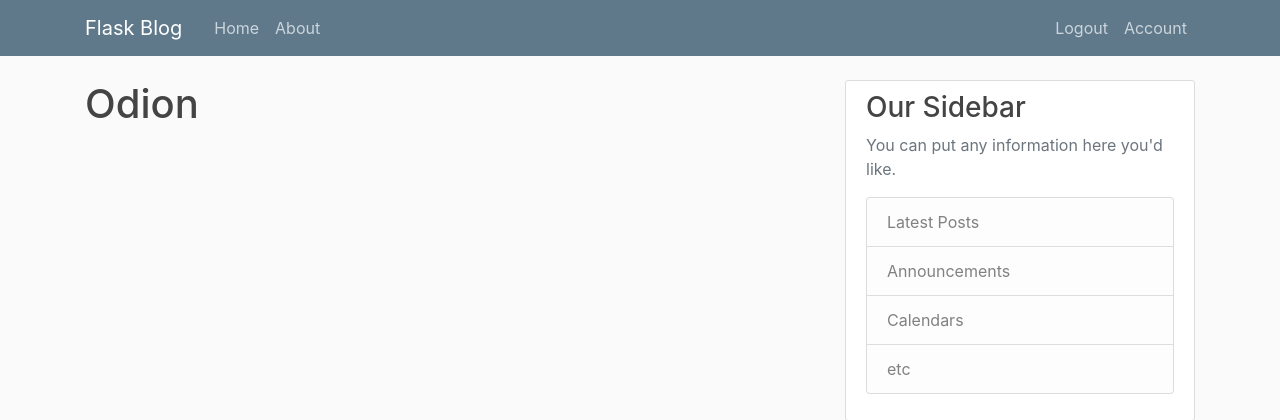
After one commit to Maxondria/flask-blog, a Flask app: page /account in a window 1280 px wide. The commit adds this page. Shown: the top 420 px of the page. Run offline with Flask 2, Linux system fonts and the light colour scheme; a user stored in the database is signed in; some libraries are stand-ins or nearby versions.

Commit message:
+feat(): implement user login using flask_login package, user logout, protected pages (account.html)

```diff
--- a/flaskblog/__init__.py
+++ b/flaskblog/__init__.py
@@ -1,5 +1,6 @@
 from flask import Flask
 from flask_bcrypt import Bcrypt
+from flask_login import LoginManager
 from flask_sqlalchemy import SQLAlchemy
 
 
@@ -10,6 +11,10 @@ app.config['SQLALCHEMY_DATABASE_URI'] = 'sqlite:///site.db'
 
 db = SQLAlchemy(app)
 bcrypt = Bcrypt(app)
+login_manager = LoginManager(app)
+login_manager.login_view = 'login' # Function name of a route
+login_manager.login_message = 'Please login first!'
+login_manager.login_message_category = 'info'
 
 
 @app.before_first_request
--- a/flaskblog/routes.py
+++ b/flaskblog/routes.py
@@ -1,4 +1,5 @@
-from flask import flash, redirect, render_template, url_for
+from flask import flash, redirect, render_template, request, url_for
+from flask_login import current_user, login_required, login_user, logout_user
 
 from flaskblog import app, bcrypt
 from flaskblog.forms import LoginForm, RegistrationForm
@@ -33,6 +34,9 @@ def about():
 
 @app.route('/register', methods=['GET', 'POST'])
 def register():
+    if current_user.is_authenticated:
+        return redirect(url_for('home'))
+
     form = RegistrationForm()
     if form.validate_on_submit():
         hashed_password = bcrypt.generate_password_hash(
@@ -50,11 +54,30 @@ def register():
 
 @app.route('/login', methods=['GET', 'POST'])
 def login():
+    if current_user.is_authenticated:
+        return redirect(url_for('home'))
+
     form = LoginForm()
     if form.validate_on_submit():
-        if form.email.data == 'admin@blog.com' and form.password.data == 'pass':
-            flash('You have been logged in!', 'success')
-            return redirect(url_for('home'))
+        user = User.query.filter_by(email=form.email.data).first()
+        if user and bcrypt.check_password_hash(user.password, form.password.data):
+            login_user(user, remember=form.remember.data)
+
+            # Redirect user to the login_required restricted page on login else send them home
+            next_page = request.args.get('next')
+            return redirect(next_page) if next_page else redirect(url_for('home'))
         else:
             flash('Authentication Failed', 'danger')
     return render_template('login.html', title='LogIn', form=form)
+
+
+@app.route('/logout')
+def logout():
+    logout_user()
+    return redirect(url_for('home'))
+
+
+@app.route("/account")
+@login_required
+def account():
+    return render_template('account.html', title='Account')
--- /dev/null
+++ b/flaskblog/templates/account.html
@@ -0,0 +1,4 @@
+{% extends "layout.html" %}
+{% block content %}
+    <h1>{{ current_user.username }}</h1>
+{% endblock content %}
--- a/flaskblog/templates/layout.html
+++ b/flaskblog/templates/layout.html
@@ -36,8 +36,13 @@
                     </div>
                     <!-- Navbar Right Side -->
                     <div class="navbar-nav">
-                        <a class="nav-item nav-link" href="{{ url_for('login') }}">Login</a>
-                        <a class="nav-item nav-link" href="{{ url_for('register') }}">Register</a>
+                        {% if current_user.is_authenticated %}
+                            <a class="nav-item nav-link" href="{{ url_for('logout') }}">Logout</a>
+                            <a class="nav-item nav-link" href="{{ url_for('account') }}">Account</a>
+                        {% else  %}
+                            <a class="nav-item nav-link" href="{{ url_for('login') }}">Login</a>
+                            <a class="nav-item nav-link" href="{{ url_for('register') }}">Register</a>
+                        {% endif %}
                     </div>
                 </div>
             </div>
```
Also changed, not shown: flaskblog/models.py (+9 -2 lines).
